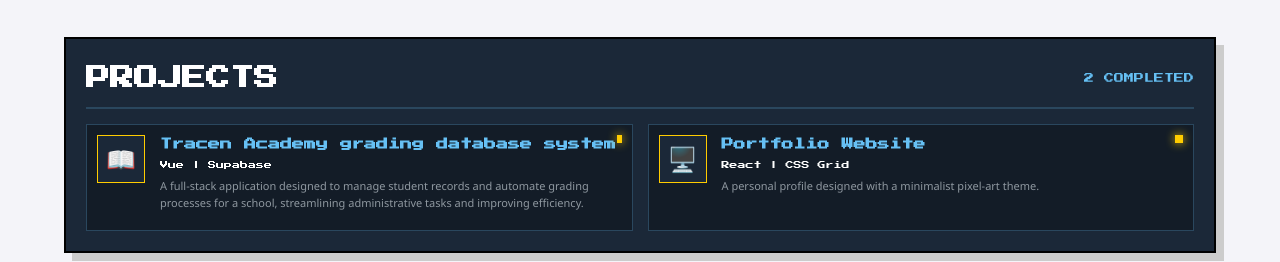
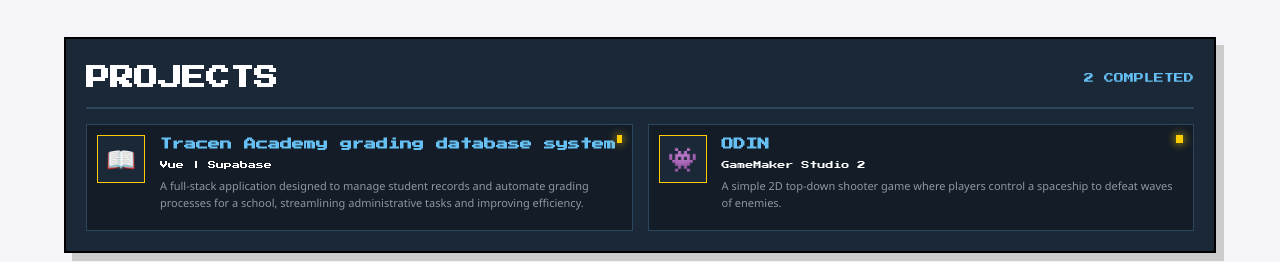
Before and after one commit to Chase-Ian/IT241-Webprog-flask, a React (Create React App) app in the folder frontend/: page / in a window 1280 px wide. Shown: the part 1020-1282 px from the top of the page. Built offline with nearby package versions, Linux system fonts and the light colour scheme; no server answers.

Commit message:
added id 2 in projectlist

```diff
--- a/frontend/src/components/Projects.js
+++ b/frontend/src/components/Projects.js
@@ -12,11 +12,11 @@ const Projects = () => {
     },
     {
         id: 2,
-        title: "Portfolio Website",
-        tech: "React | CSS Grid",
-        desc: "A personal profile designed with a minimalist pixel-art theme.",
-        icon: "🖥️",
-        link: "https://github.com/yourusername/portfolio" // Replace with your link
+        title: "ODIN",
+        tech: "GameMaker Studio 2",
+        desc: "A simple 2D top-down shooter game where players control a spaceship to defeat waves of enemies.",
+        icon: "👾",
+        link: "https://gamejolt.com/games/ODIN/639190" // Replace with your link
     }
 ];
 
```
